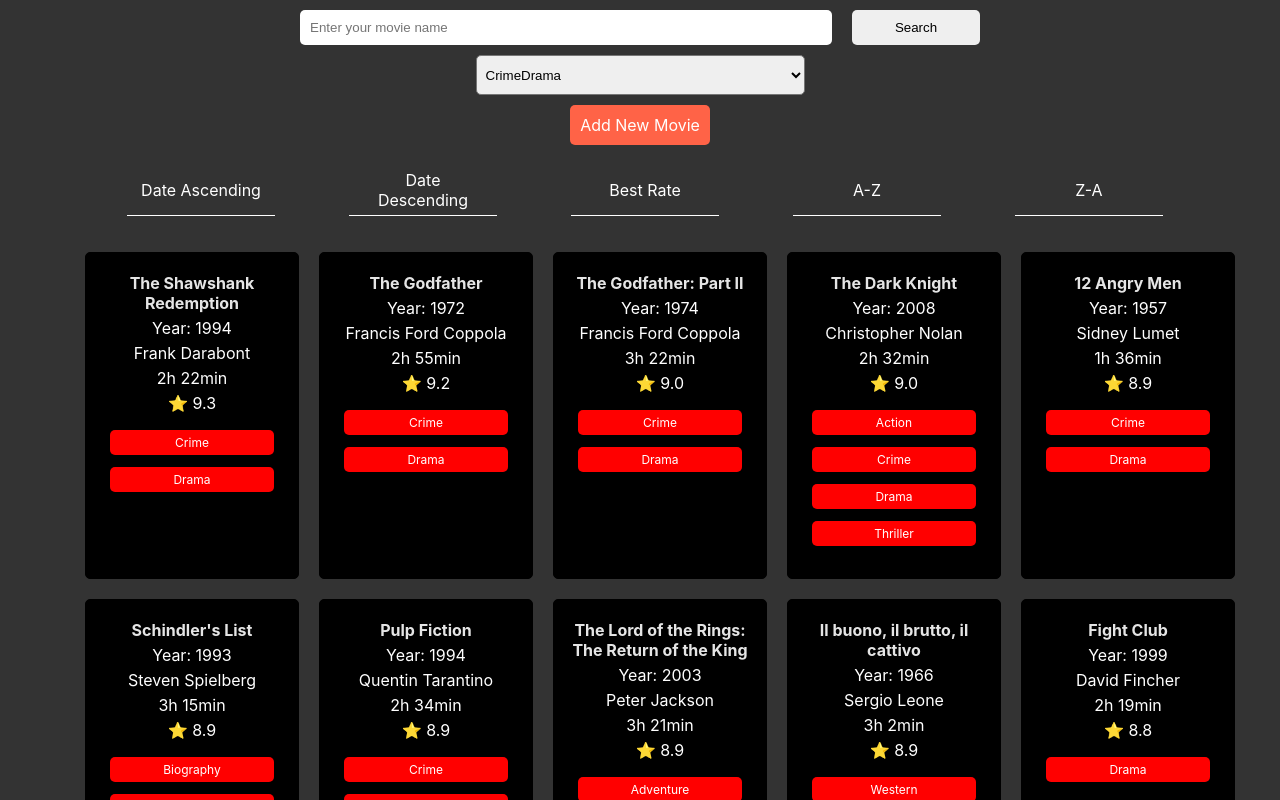
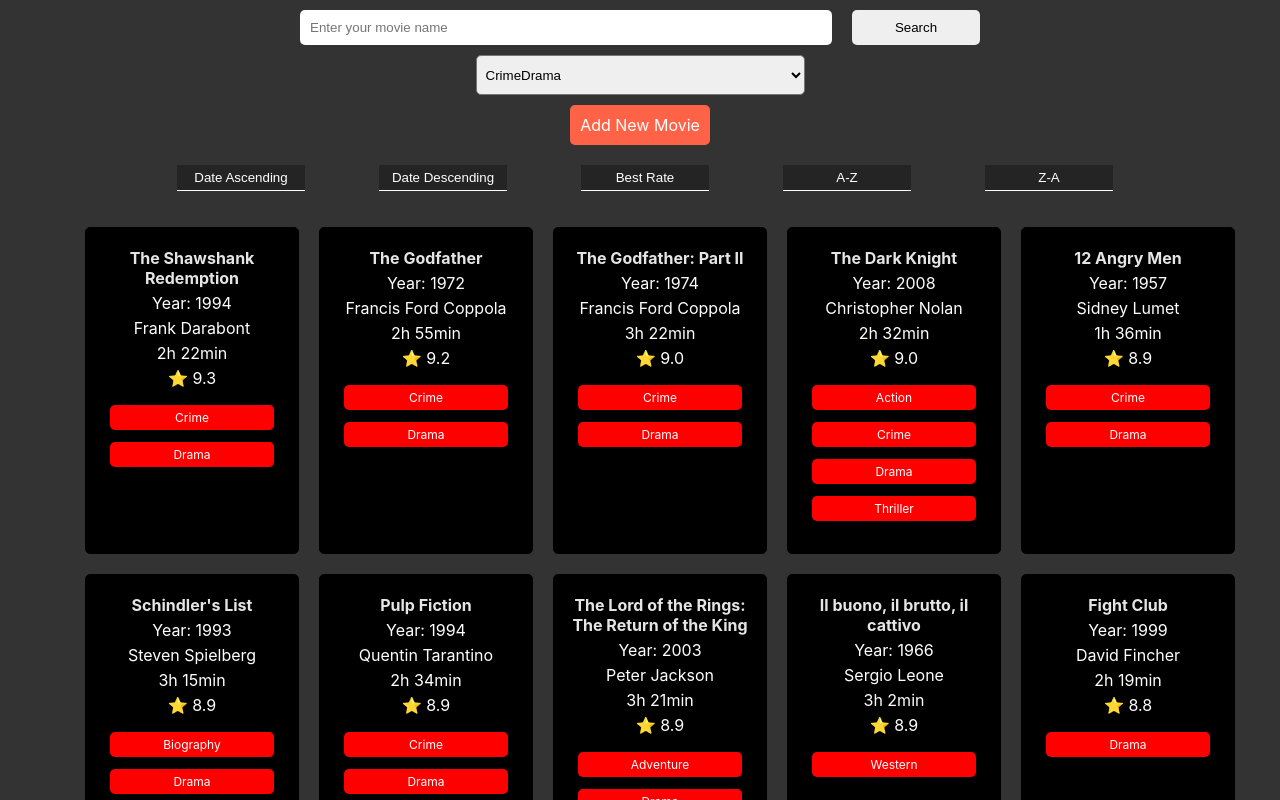
Before and after one commit to rizvan555/movies-list_reactjs, a React (Create React App) app: page / in a window 1280 px wide. Shown: the top 800 px of the page. Built offline with nearby package versions, Linux system fonts and the light colour scheme.

Commit message:
added new component for newMovies and genres,but without functions

```diff
--- a/src/App.js
+++ b/src/App.js
@@ -33,7 +33,7 @@ const HeaderStyled = styled.header`
     display: flex;
     gap: 5vw;
   }
-  header a {
+  header button {
     display: flex;
     justify-content: center;
     align-items: center;
@@ -47,6 +47,7 @@ const HeaderStyled = styled.header`
     margin-left: 10px;
     width: 10vw;
     text-align: center;
+    background-color: rgb(0, 0, 0, 0.3);
     :hover {
       font-weight: bold;
     }
@@ -113,13 +114,13 @@ function App() {
                 <header>
                   {sortButtons.map((sortButton, index) => {
                     return (
-                      <Link
+                      <button
                         to={`/sort/${sortButton}`}
                         onClick={getSortingFunction(sortButton)}
                         key={index}
                       >
                         {sortButton}
-                      </Link>
+                      </button>
                     );
                   })}
                 </header>
--- a/src/components/AddNewMovie.js
+++ b/src/components/AddNewMovie.js
@@ -49,7 +49,8 @@ const AddNewMovie = ({ setData }) => {
   });
   const addNewMovie = (e) => {
     e.preventDefault();
-    const updateMovieList = [...movies, newMovie];
+    const newMovieId = movies.length + 1;
+    const updateMovieList = [...movies, { ...newMovie, id: newMovieId }];
     setData(updateMovieList);
     setNewMovie({
       title: "",
```
